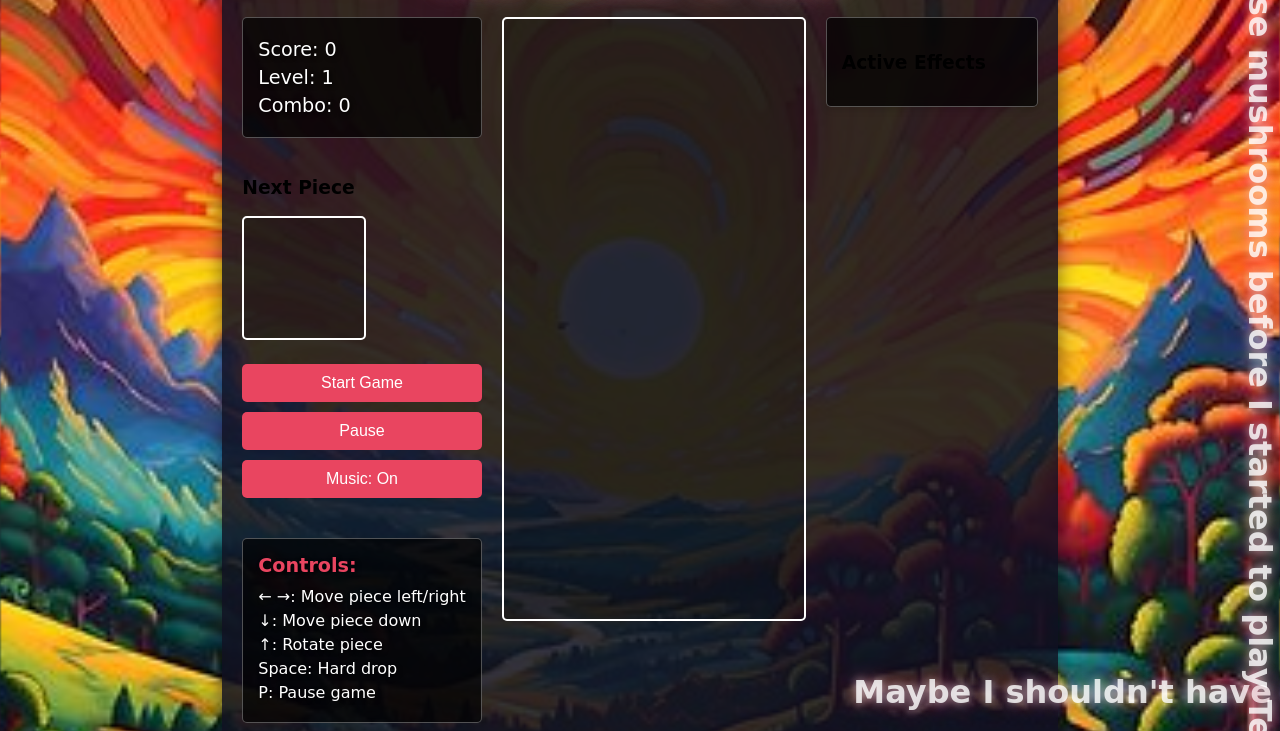
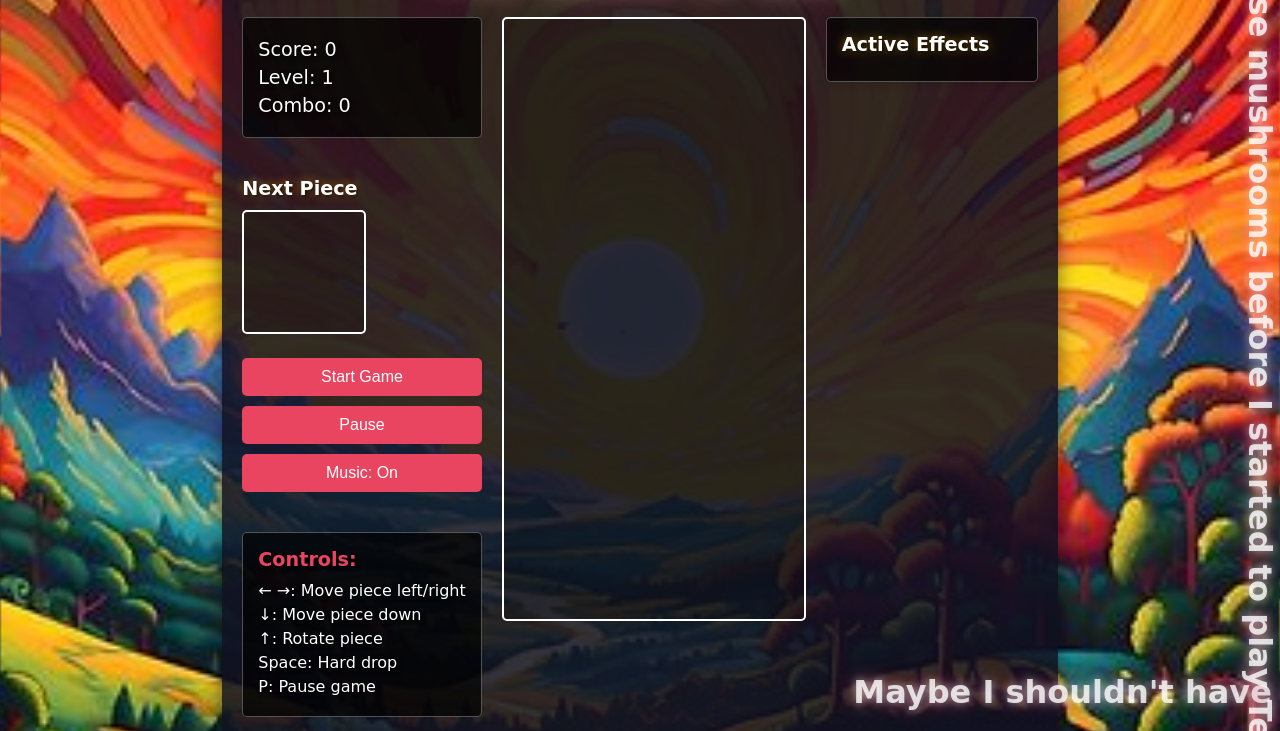
Before and after one commit to joelgranik/game-of-zev, a plain HTML site: page public/index.html in a window 1280 px wide. Shown: the part 69-800 px from the top of the page. Drawn offline with Linux system fonts and the light colour scheme.

Commit message:
Improve readability of 'Next Piece' and 'Active Effects' headings with enhanced text shadow and contrast

```diff
--- a/public/static/css/styles.css
+++ b/public/static/css/styles.css
@@ -5,7 +5,7 @@ body {
     justify-content: center;
     align-items: center;
     min-height: 100vh;
-    background: url('../images/psychedelic-landscape.jpg') no-repeat center center fixed;
+    background: url('/public/static/images/psychedelic-landscape.jpg') no-repeat center center fixed;
     background-size: cover;
     font-family: 'Press Start 2P', cursive;
     overflow: hidden;
@@ -338,3 +338,19 @@ button:hover {
     50% { text-shadow: 0 0 20px rgba(233, 69, 96, 0.8), 0 0 30px rgba(255, 255, 255, 0.6); }
     100% { text-shadow: 0 0 10px rgba(233, 69, 96, 0.6), 0 0 20px rgba(255, 255, 255, 0.4); }
 }
+
+.next-piece-container h3 {
+    color: #ffffff;
+    text-shadow: 2px 2px 4px rgba(0, 0, 0, 0.8),
+                 0 0 10px rgba(240, 165, 0, 0.6);
+    margin-bottom: 10px;
+    font-size: 1.2em;
+}
+
+.active-effects h3 {
+    margin: 0 0 10px 0;
+    color: #ffffff;
+    text-shadow: 2px 2px 4px rgba(0, 0, 0, 0.8),
+                 0 0 10px rgba(240, 165, 0, 0.6);
+    font-size: 1.2em;
+}
```
